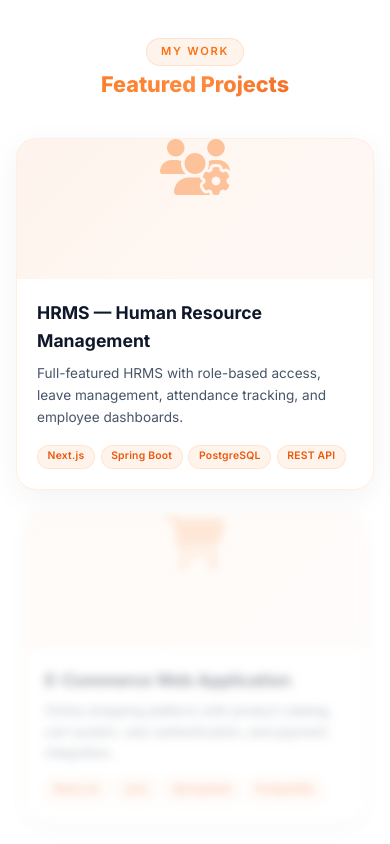
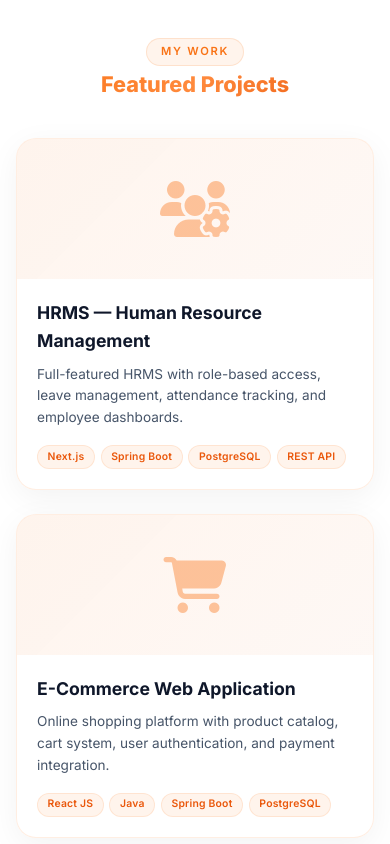
Before and after one commit to deadpool2003/my-portfolio, a website: page index.html in a window 390 px wide. Shown: the part 3540-4384 px from the top of the page. Drawn offline with Linux system fonts and the light colour scheme.

Commit message:
css improvement

```diff
--- a/css/style.css
+++ b/css/style.css
@@ -1045,6 +1045,9 @@ body {
   flex-shrink: 0;
   overflow: hidden;
   background: var(--gradient-soft);
+  display: flex;
+  justify-content: center;
+  align-items: center;
 }
 
 .project-placeholder-lg {
@@ -1608,11 +1611,15 @@ body {
 
   .slider-track {
     flex-direction: column;
-    gap: 1rem;
+    gap: 1.5rem;
+    transform: none !important;
   }
 
   .project-slide {
     flex: none;
+    opacity: 1 !important;
+    filter: none !important;
+    transform: none !important;
   }
 
   .slider-arrow {
```
